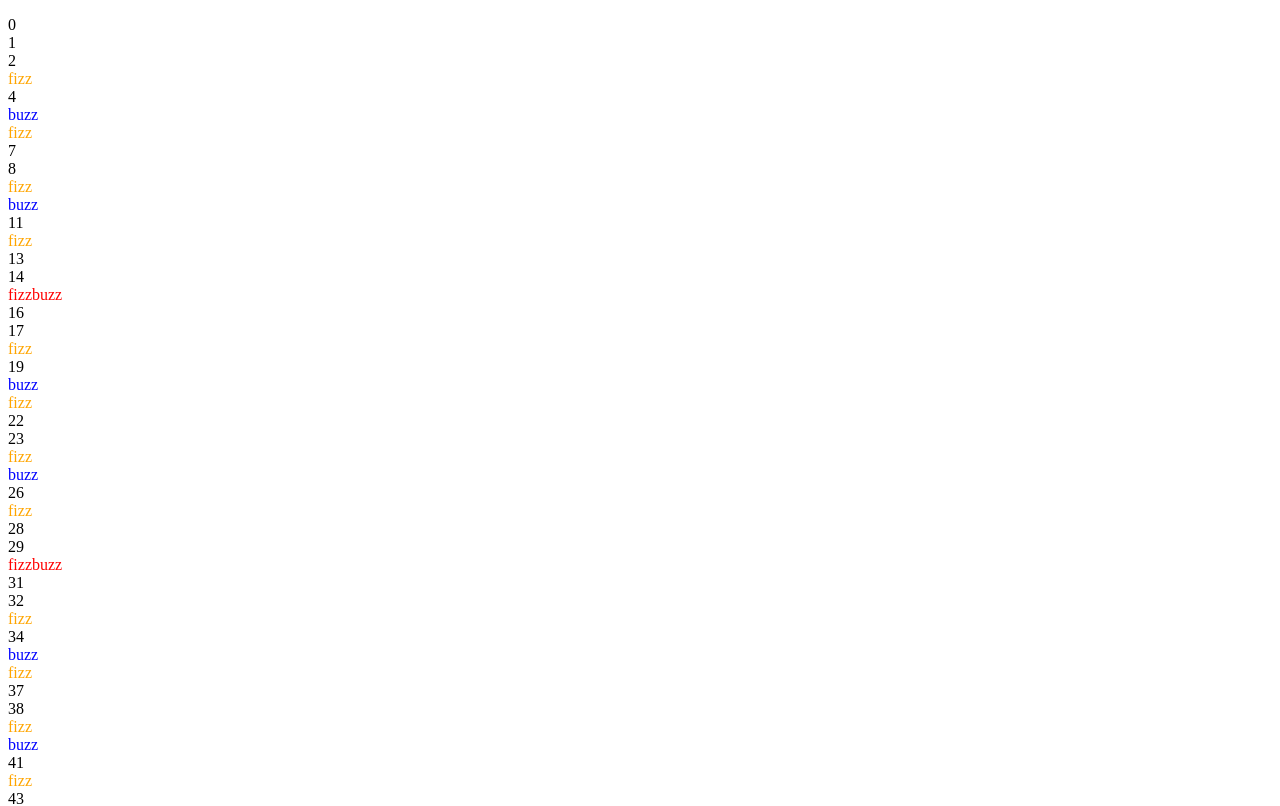
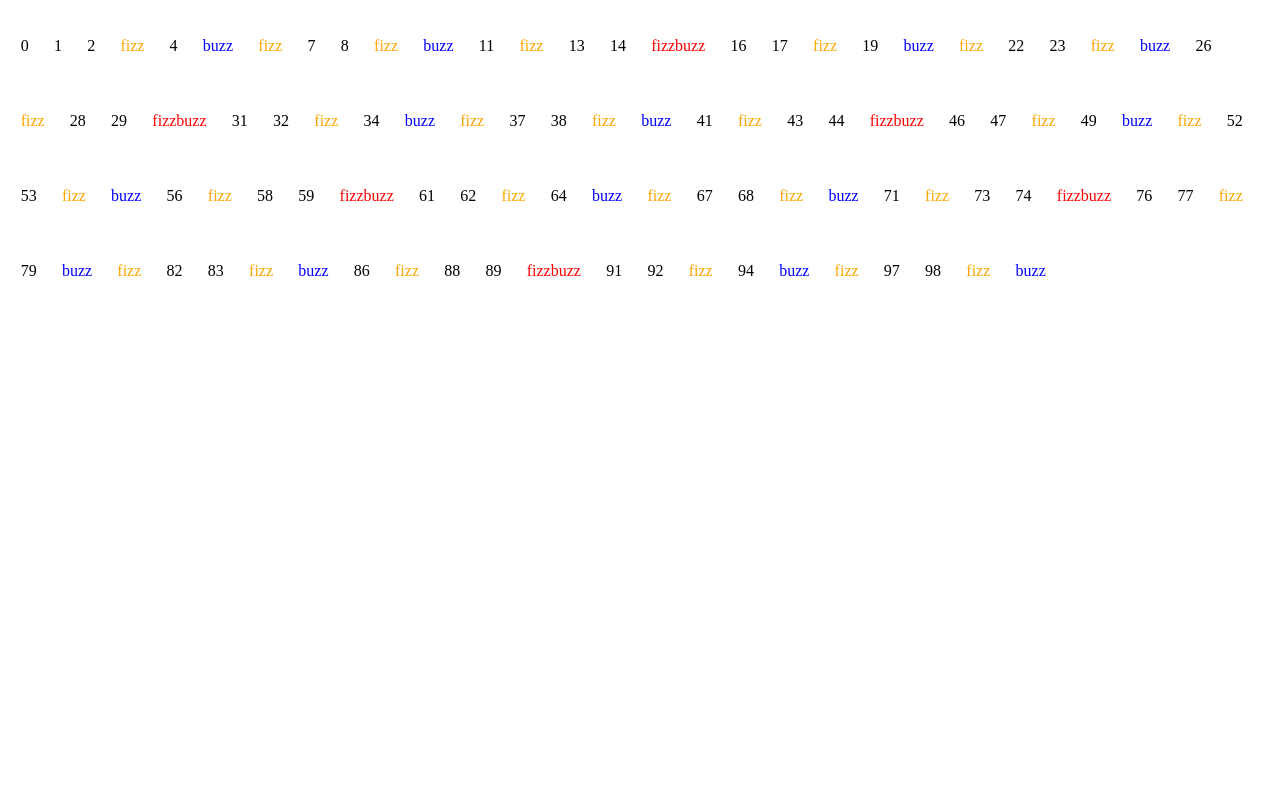
Before and after one commit to isabel-git/js-fizzbuzz, a plain HTML site: page index.html in a window 1280 px wide. Shown: the top 806 px of the page. Drawn offline with Linux system fonts and the light colour scheme.

Commit message:
aggiunto flex

```diff
--- /dev/null
+++ b/css/style.css
@@ -0,0 +1,8 @@
+#risultato{
+  display: flex;
+  flex-wrap: wrap;
+}
+
+p{
+  padding: 1%;
+}
--- a/index.html
+++ b/index.html
@@ -3,12 +3,13 @@
   <head>
     <meta charset="utf-8">
     <title></title>
+    <link rel="stylesheet" href="css/style.css">
   </head>
   <body>
 
-    <p id="risultato">
+    <div id="risultato">
 
-    </p>
+    </div>
 
     <!-- javascript -->
     <script type="text/javascript" src="js/script.js">
--- a/js/script.js
+++ b/js/script.js
@@ -26,7 +26,7 @@ for (var i = 0; i <= 100 ; i++) {
     }
   }
   // output
-  container = container + testo + "<br>";
+  container = container + "<p>" + testo + "</p>";
   stampa.innerHTML = container;
   console.log(testo);
 }
```
